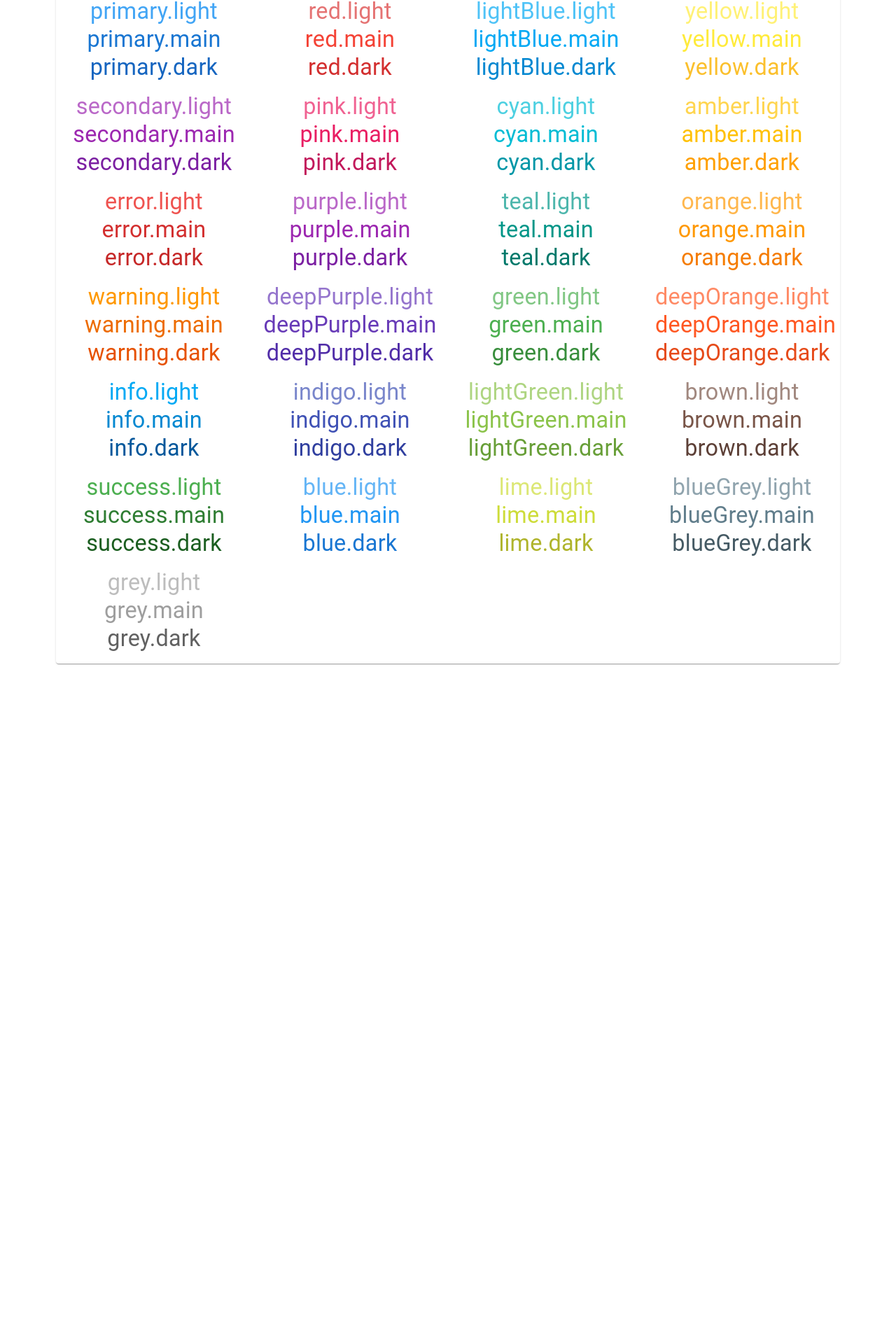
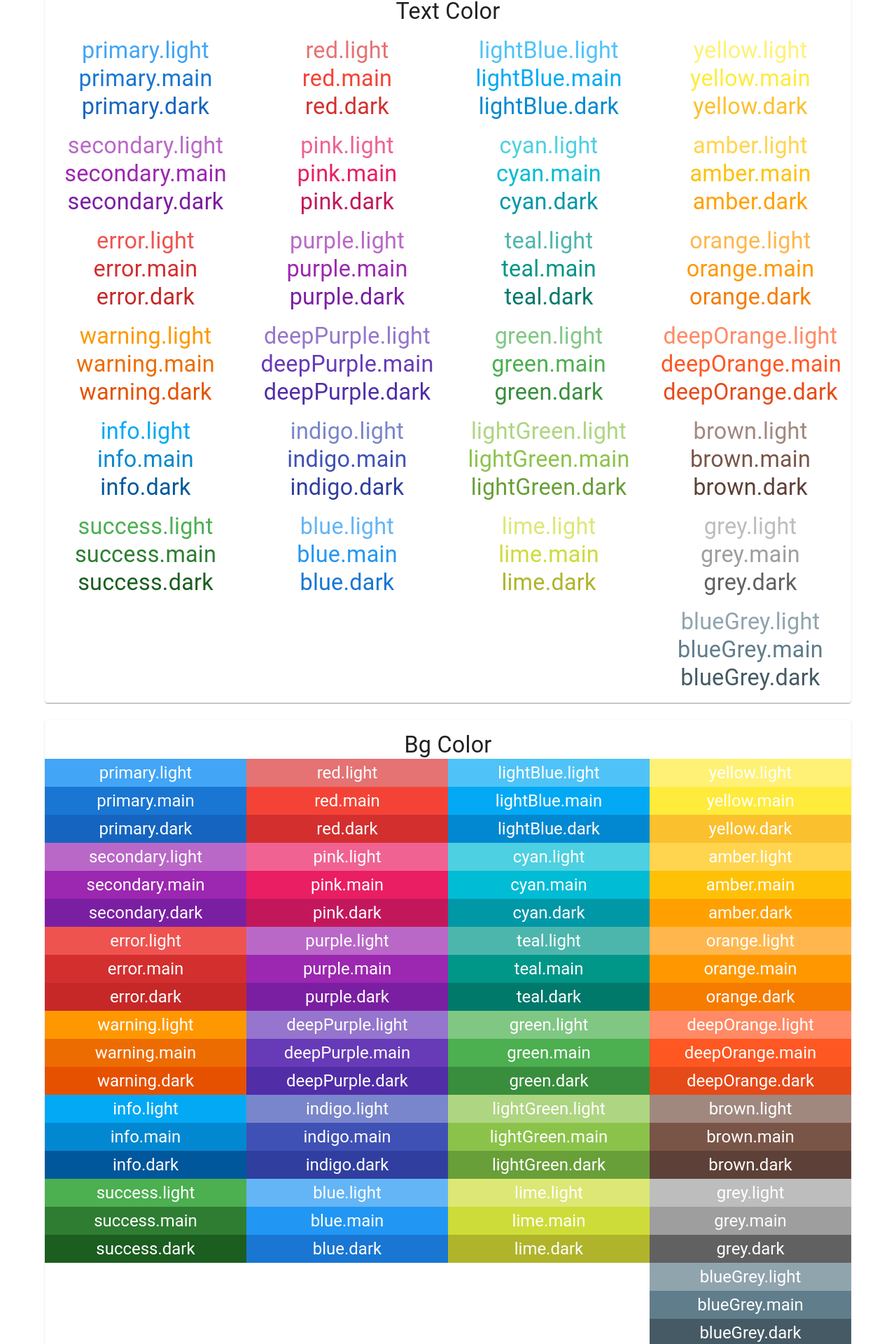
Before and after one commit to koidzt/homepages, a React (Create React App) app: page /color in a window 1280 px wide. Shown: the part 180-2100 px from the top of the page at 70% size. Before the commit the page ends 1144 px from the top, so only its background shows below. Built offline with nearby package versions, Linux system fonts and the light colour scheme.

Commit message:
sample button each  palette color

```diff
--- a/src/pages/Color/index.js
+++ b/src/pages/Color/index.js
@@ -1,320 +1,240 @@
+import { Fragment } from 'react';
 import AppBarWithBackToTop from '../../components/AppBar/AppBarWithBackToTop';
-import { Box, Grid, Paper, Typography } from '@mui/material';
+import { Box, Button, Grid, Paper, Stack, Typography } from '@mui/material';
+
+const TextColorTheme = (color) => (
+  <Box m={2}>
+    <Typography variant="h4" color={`${color}.light`}>
+      {color}.light
+    </Typography>
+    <Typography variant="h4" color={`${color}.main`}>
+      {color}.main
+    </Typography>
+    <Typography variant="h4" color={`${color}.dark`}>
+      {color}.dark
+    </Typography>
+  </Box>
+);
+
+const BgColorTheme = (color) => (
+  <Fragment>
+    <Box bgcolor={`${color}.light`} textAlign={'center'}>
+      <Typography variant="h5" lineHeight={'40px'} color={`${color}.contrastText`}>
+        {color}.light
+      </Typography>
+    </Box>
+    <Box bgcolor={`${color}.main`} textAlign={'center'}>
+      <Typography variant="h5" lineHeight={'40px'} color={`${color}.contrastText`}>
+        {color}.main
+      </Typography>
+    </Box>
+    <Box bgcolor={`${color}.dark`} textAlign={'center'}>
+      <Typography variant="h5" lineHeight={'40px'} color={`${color}.contrastText`}>
+        {color}.dark
+      </Typography>
+    </Box>
+  </Fragment>
+);
+
+const ButtonColorTheme = (color) => (
+  <Box p={1} border={'2px dashed'} borderColor={`${color}.main`} borderRadius={'12px'}>
+    <Stack direction={'row'} justifyContent={'space-around'} alignItems={'center'}>
+      <Box borderRadius={'50%'} bgcolor={`${color}.main`} width={'20px'} height={'20px'} />
+      <Typography variant="h5" lineHeight={'40px'} color={`${color}.main`}>
+        {color}
+      </Typography>
+      <Box borderRadius={'50%'} bgcolor={`${color}.main`} width={'20px'} height={'20px'} />
+    </Stack>
+
+    <Stack spacing={1} alignItems={'center'}>
+      <Button variant="text" color={`${color}`} sx={{ width: '250px' }}>
+        <Typography variant="button" lineHeight={'40px'}>
+          text
+        </Typography>
+      </Button>
+
+      <Button variant="outlined" color={`${color}`} sx={{ width: '250px' }}>
+        <Typography variant="button" lineHeight={'40px'}>
+          outlined
+        </Typography>
+      </Button>
+
+      <Button variant="contained" color={`${color}`} sx={{ width: '250px' }}>
+        <Typography variant="button" lineHeight={'40px'}>
+          contained
+        </Typography>
+      </Button>
+    </Stack>
+  </Box>
+);
 
 function Color() {
   return (
     <AppBarWithBackToTop sxAppBar={{ mb: [2, 3] }}>
-      <Paper sx={{ m: 2 }}>
-        <Typography variant="h2" textAlign={'center'}>
-          Color Theme
-        </Typography>
+      <Typography variant="h2" textAlign={'center'}>
+        Color Theme
+      </Typography>
+
+      {/* Text */}
+      <Paper sx={{ mb: [2, 3] }}>
         <Grid container>
-          <Grid item xs={12} md={3} textAlign={'center'}>
-            <Box m={2}>
-              <Typography variant="h4" color={'primary.light'}>
-                primary.light
-              </Typography>
-              <Typography variant="h4" color={'primary.main'}>
-                primary.main
-              </Typography>
-              <Typography variant="h4" color={'primary.dark'}>
-                primary.dark
-              </Typography>
-            </Box>
-
-            <Box m={2}>
-              <Typography variant="h4" color={'secondary.light'}>
-                secondary.light
-              </Typography>
-              <Typography variant="h4" color={'secondary.main'}>
-                secondary.main
-              </Typography>
-              <Typography variant="h4" color={'secondary.dark'}>
-                secondary.dark
-              </Typography>
-            </Box>
-
-            <Box m={2}>
-              <Typography variant="h4" color={'error.light'}>
-                error.light
-              </Typography>
-              <Typography variant="h4" color={'error.main'}>
-                error.main
-              </Typography>
-              <Typography variant="h4" color={'error.dark'}>
-                error.dark
-              </Typography>
-            </Box>
-
-            <Box m={2}>
-              <Typography variant="h4" color={'warning.light'}>
-                warning.light
-              </Typography>
-              <Typography variant="h4" color={'warning.main'}>
-                warning.main
-              </Typography>
-              <Typography variant="h4" color={'warning.dark'}>
-                warning.dark
-              </Typography>
-            </Box>
-
-            <Box m={2}>
-              <Typography variant="h4" color={'info.light'}>
-                info.light
-              </Typography>
-              <Typography variant="h4" color={'info.main'}>
-                info.main
-              </Typography>
-              <Typography variant="h4" color={'info.dark'}>
-                info.dark
-              </Typography>
-            </Box>
-
-            <Box m={2}>
-              <Typography variant="h4" color={'success.light'}>
-                success.light
-              </Typography>
-              <Typography variant="h4" color={'success.main'}>
-                success.main
-              </Typography>
-              <Typography variant="h4" color={'success.dark'}>
-                success.dark
-              </Typography>
-            </Box>
-
-            <Box m={2}>
-              <Typography variant="h4" color={'grey.light'}>
-                grey.light
-              </Typography>
-              <Typography variant="h4" color={'grey.main'}>
-                grey.main
-              </Typography>
-              <Typography variant="h4" color={'grey.dark'}>
-                grey.dark
-              </Typography>
-            </Box>
+          <Grid item xs={12} textAlign={'center'}>
+            <Typography variant="h4" textAlign={'center'} mt={2}>
+              Text Color
+            </Typography>
           </Grid>
 
+          {/* Col1 */}
           <Grid item xs={12} md={3} textAlign={'center'}>
-            <Box m={2}>
-              <Typography variant="h4" color={'red.light'}>
-                red.light
-              </Typography>
-              <Typography variant="h4" color={'red.main'}>
-                red.main
-              </Typography>
-              <Typography variant="h4" color={'red.dark'}>
-                red.dark
-              </Typography>
-            </Box>
-
-            <Box m={2}>
-              <Typography variant="h4" color={'pink.light'}>
-                pink.light
-              </Typography>
-              <Typography variant="h4" color={'pink.main'}>
-                pink.main
-              </Typography>
-              <Typography variant="h4" color={'pink.dark'}>
-                pink.dark
-              </Typography>
-            </Box>
-
-            <Box m={2}>
-              <Typography variant="h4" color={'purple.light'}>
-                purple.light
-              </Typography>
-              <Typography variant="h4" color={'purple.main'}>
-                purple.main
-              </Typography>
-              <Typography variant="h4" color={'purple.dark'}>
-                purple.dark
-              </Typography>
-            </Box>
-
-            <Box m={2}>
-              <Typography variant="h4" color={'deepPurple.light'}>
-                deepPurple.light
-              </Typography>
-              <Typography variant="h4" color={'deepPurple.main'}>
-                deepPurple.main
-              </Typography>
-              <Typography variant="h4" color={'deepPurple.dark'}>
-                deepPurple.dark
-              </Typography>
-            </Box>
-
-            <Box m={2}>
-              <Typography variant="h4" color={'indigo.light'}>
-                indigo.light
-              </Typography>
-              <Typography variant="h4" color={'indigo.main'}>
-                indigo.main
-              </Typography>
-              <Typography variant="h4" color={'indigo.dark'}>
-                indigo.dark
-              </Typography>
-            </Box>
-
-            <Box m={2}>
-              <Typography variant="h4" color={'blue.light'}>
-                blue.light
-              </Typography>
-              <Typography variant="h4" color={'blue.main'}>
-                blue.main
-              </Typography>
-              <Typography variant="h4" color={'blue.dark'}>
-                blue.dark
-              </Typography>
-            </Box>
+            {TextColorTheme('primary')}
+            {TextColorTheme('secondary')}
+            {TextColorTheme('error')}
+            {TextColorTheme('warning')}
+            {TextColorTheme('info')}
+            {TextColorTheme('success')}
           </Grid>
 
+          {/* Col2 */}
           <Grid item xs={12} md={3} textAlign={'center'}>
-            <Box m={2}>
-              <Typography variant="h4" color={'lightBlue.light'}>
-                lightBlue.light
-              </Typography>
-              <Typography variant="h4" color={'lightBlue.main'}>
-                lightBlue.main
-              </Typography>
-              <Typography variant="h4" color={'lightBlue.dark'}>
-                lightBlue.dark
-              </Typography>
-            </Box>
-
-            <Box m={2}>
-              <Typography variant="h4" color={'cyan.light'}>
-                cyan.light
-              </Typography>
-              <Typography variant="h4" color={'cyan.main'}>
-                cyan.main
-              </Typography>
-              <Typography variant="h4" color={'cyan.dark'}>
-                cyan.dark
-              </Typography>
-            </Box>
-
-            <Box m={2}>
-              <Typography variant="h4" color={'teal.light'}>
-                teal.light
-              </Typography>
-              <Typography variant="h4" color={'teal.main'}>
-                teal.main
-              </Typography>
-              <Typography variant="h4" color={'teal.dark'}>
-                teal.dark
-              </Typography>
-            </Box>
-
-            <Box m={2}>
-              <Typography variant="h4" color={'green.light'}>
-                green.light
-              </Typography>
-              <Typography variant="h4" color={'green.main'}>
-                green.main
-              </Typography>
-              <Typography variant="h4" color={'green.dark'}>
-                green.dark
-              </Typography>
-            </Box>
-
-            <Box m={2}>
-              <Typography variant="h4" color={'lightGreen.light'}>
-                lightGreen.light
-              </Typography>
-              <Typography variant="h4" color={'lightGreen.main'}>
-                lightGreen.main
-              </Typography>
-              <Typography variant="h4" color={'lightGreen.dark'}>
-                lightGreen.dark
-              </Typography>
-            </Box>
-
-            <Box m={2}>
-              <Typography variant="h4" color={'lime.light'}>
-                lime.light
-              </Typography>
-              <Typography variant="h4" color={'lime.main'}>
-                lime.main
-              </Typography>
-              <Typography variant="h4" color={'lime.dark'}>
-                lime.dark
-              </Typography>
-            </Box>
+            {TextColorTheme('red')}
+            {TextColorTheme('pink')}
+            {TextColorTheme('purple')}
+            {TextColorTheme('deepPurple')}
+            {TextColorTheme('indigo')}
+            {TextColorTheme('blue')}
           </Grid>
 
+          {/* Col3 */}
           <Grid item xs={12} md={3} textAlign={'center'}>
-            <Box m={2}>
-              <Typography variant="h4" color={'yellow.light'}>
-                yellow.light
-              </Typography>
-              <Typography variant="h4" color={'yellow.main'}>
-                yellow.main
-              </Typography>
-              <Typography variant="h4" color={'yellow.dark'}>
-                yellow.dark
-              </Typography>
-            </Box>
+            {TextColorTheme('lightBlue')}
+            {TextColorTheme('cyan')}
+            {TextColorTheme('teal')}
+            {TextColorTheme('green')}
+            {TextColorTheme('lightGreen')}
+            {TextColorTheme('lime')}
+          </Grid>
 
-            <Box m={2}>
-              <Typography variant="h4" color={'amber.light'}>
-                amber.light
-              </Typography>
-              <Typography variant="h4" color={'amber.main'}>
-                amber.main
-              </Typography>
-              <Typography variant="h4" color={'amber.dark'}>
-                amber.dark
-              </Typography>
-            </Box>
+          {/* Col4 */}
+          <Grid item xs={12} md={3} textAlign={'center'}>
+            {TextColorTheme('yellow')}
+            {TextColorTheme('amber')}
+            {TextColorTheme('orange')}
+            {TextColorTheme('deepOrange')}
+            {TextColorTheme('brown')}
+            {TextColorTheme('grey')}
+            {TextColorTheme('blueGrey')}
+          </Grid>
+        </Grid>
+      </Paper>
 
-            <Box m={2}>
-              <Typography variant="h4" color={'orange.light'}>
-                orange.light
-              </Typography>
-              <Typography variant="h4" color={'orange.main'}>
-                orange.main
-              </Typography>
-              <Typography variant="h4" color={'orange.dark'}>
-                orange.dark
-              </Typography>
-            </Box>
+      {/* Bg */}
+      <Paper sx={{ mb: [2, 3] }}>
+        <Grid container>
+          <Grid item xs={12} textAlign={'center'}>
+            <Typography variant="h4" textAlign={'center'} mt={2}>
+              Bg Color
+            </Typography>
+          </Grid>
 
-            <Box m={2}>
-              <Typography variant="h4" color={'deepOrange.light'}>
-                deepOrange.light
-              </Typography>
-              <Typography variant="h4" color={'deepOrange.main'}>
-                deepOrange.main
-              </Typography>
-              <Typography variant="h4" color={'deepOrange.dark'}>
-                deepOrange.dark
-              </Typography>
-            </Box>
+          {/* Col1 */}
+          <Grid item xs={12} md={3}>
+            {BgColorTheme('primary')}
+            {BgColorTheme('secondary')}
+            {BgColorTheme('error')}
+            {BgColorTheme('warning')}
+            {BgColorTheme('info')}
+            {BgColorTheme('success')}
+          </Grid>
 
-            <Box m={2}>
-              <Typography variant="h4" color={'brown.light'}>
-                brown.light
-              </Typography>
-              <Typography variant="h4" color={'brown.main'}>
-                brown.main
-              </Typography>
-              <Typography variant="h4" color={'brown.dark'}>
-                brown.dark
-              </Typography>
-            </Box>
+          {/* Col2 */}
+          <Grid item xs={12} md={3}>
+            {BgColorTheme('red')}
+            {BgColorTheme('pink')}
+            {BgColorTheme('purple')}
+            {BgColorTheme('deepPurple')}
+            {BgColorTheme('indigo')}
+            {BgColorTheme('blue')}
+          </Grid>
 
-            <Box m={2}>
-              <Typography variant="h4" color={'blueGrey.light'}>
-                blueGrey.light
-              </Typography>
-              <Typography variant="h4" color={'blueGrey.main'}>
-                blueGrey.main
-              </Typography>
-              <Typography variant="h4" color={'blueGrey.dark'}>
-                blueGrey.dark
-              </Typography>
-            </Box>
+          {/* Col3 */}
+          <Grid item xs={12} md={3}>
+            {BgColorTheme('lightBlue')}
+            {BgColorTheme('cyan')}
+            {BgColorTheme('teal')}
+            {BgColorTheme('green')}
+            {BgColorTheme('lightGreen')}
+            {BgColorTheme('lime')}
+          </Grid>
+
+          {/* Col4 */}
+          <Grid item xs={12} md={3}>
+            {BgColorTheme('yellow')}
+            {BgColorTheme('amber')}
+            {BgColorTheme('orange')}
+            {BgColorTheme('deepOrange')}
+            {BgColorTheme('brown')}
+            {BgColorTheme('grey')}
+            {BgColorTheme('blueGrey')}
+          </Grid>
+        </Grid>
+      </Paper>
+
+      {/* Button */}
+      <Paper sx={{ mb: [2, 3] }}>
+        <Grid container spacing={1} p={1}>
+          <Grid item xs={12} textAlign={'center'}>
+            <Typography variant="h4" textAlign={'center'} mt={2}>
+              Button Color
+            </Typography>
+          </Grid>
+
+          {/* Col1 */}
+          <Grid item xs={12} md={3}>
+            <Stack spacing={1}>
+              {ButtonColorTheme('primary')}
+              {ButtonColorTheme('secondary')}
+              {ButtonColorTheme('error')}
+              {ButtonColorTheme('warning')}
+              {ButtonColorTheme('info')}
+              {ButtonColorTheme('success')}
+            </Stack>
+          </Grid>
+
+          {/* Col2 */}
+          <Grid item xs={12} md={3}>
+            <Stack spacing={1}>
+              {ButtonColorTheme('red')}
+              {ButtonColorTheme('pink')}
+              {ButtonColorTheme('purple')}
+              {ButtonColorTheme('deepPurple')}
+              {ButtonColorTheme('indigo')}
+              {ButtonColorTheme('blue')}
+            </Stack>
+          </Grid>
+
+          {/* Col3 */}
+          <Grid item xs={12} md={3}>
+            <Stack spacing={1}>
+              {ButtonColorTheme('lightBlue')}
+              {ButtonColorTheme('cyan')}
+              {ButtonColorTheme('teal')}
+              {ButtonColorTheme('green')}
+              {ButtonColorTheme('lightGreen')}
+              {ButtonColorTheme('lime')}
+            </Stack>
+          </Grid>
+
+          {/* Col4 */}
+          <Grid item xs={12} md={3}>
+            <Stack spacing={1}>
+              {ButtonColorTheme('yellow')}
+              {ButtonColorTheme('amber')}
+              {ButtonColorTheme('orange')}
+              {ButtonColorTheme('deepOrange')}
+              {ButtonColorTheme('brown')}
+              {ButtonColorTheme('grey')}
+              {ButtonColorTheme('blueGrey')}
+            </Stack>
           </Grid>
         </Grid>
       </Paper>
```
